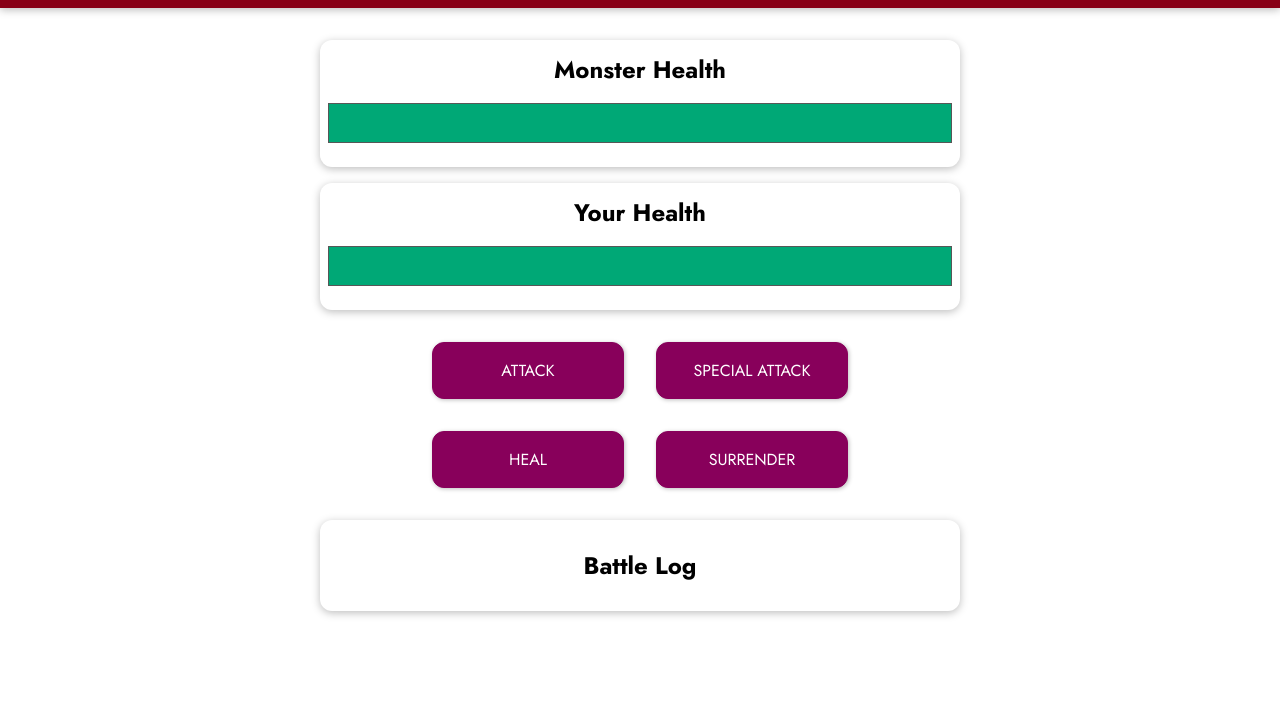
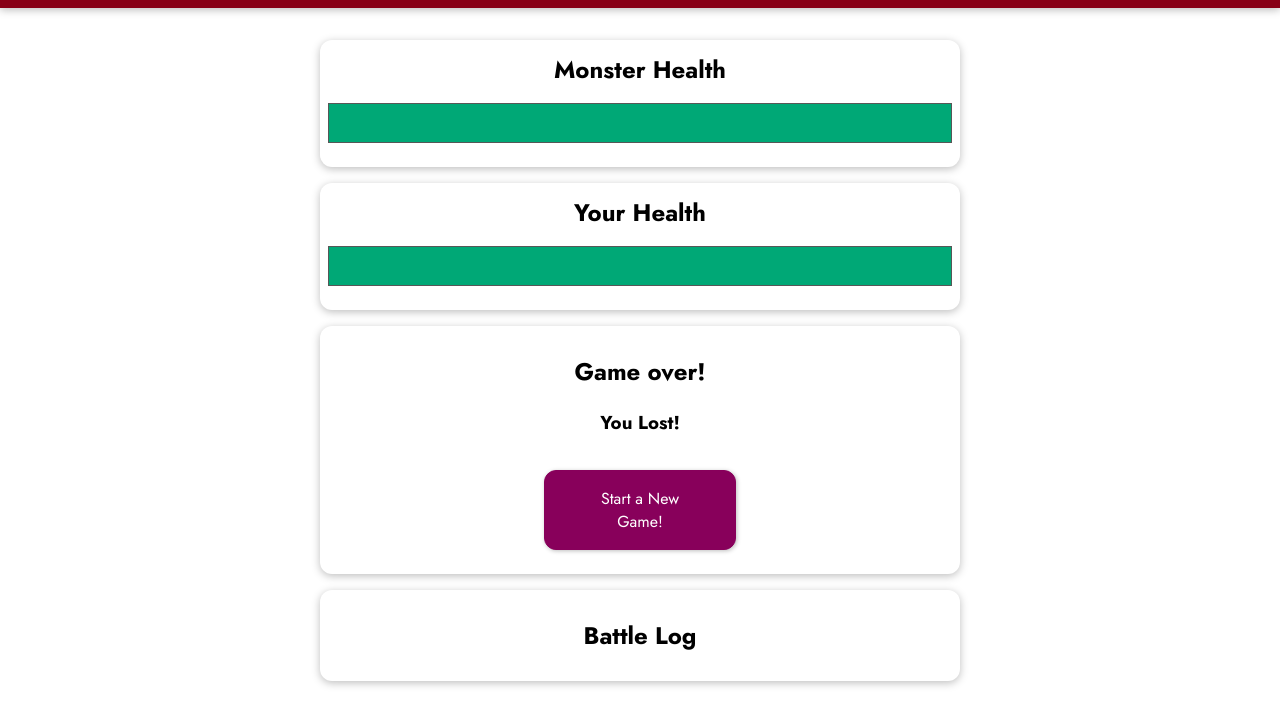
Before and after one commit to DulanjaliSenarathna/monster-slayer-vuejs-game, a plain HTML site: page index.html in a window 1280 px wide. Both pictures are taken after a click on the button "SURRENDER". Shown: the part 97-800 px from the top of the page. Drawn offline with nearby package versions, Linux system fonts and the light colour scheme.

Commit message:
Finishing the Core Functionality

```diff
--- a/app.js
+++ b/app.js
@@ -13,10 +13,16 @@ const app = Vue.createApp({
     },
     computed:{
         monsterBarStyles(){
-            return {width:this.monsterHealth + '%'}
+            if(this.monsterHealth<0){
+                return {width:'0%'};
+            }
+            return {width:this.monsterHealth + '%'};
         },
         playerBarStyles(){
-            return {width:this.playerHealth + '%'}
+            if(this.playerHealth<0){
+                return {width:'0%'};
+            }
+            return {width:this.playerHealth + '%'};
         },
         mayUseSpecialAttack(){
             return this.currentRound % 3 !==0;
@@ -48,6 +54,12 @@ const app = Vue.createApp({
         }
     },
     methods:{
+        startGame(){
+            this.playerHealth=100,
+            this.monsterHealth=100,
+            this.currentRound=0,
+            this.winner=null
+        },
         attackMonster(){
           this.currentRound++;
           const attackValue = getRandomValue(5,12);
@@ -75,6 +87,10 @@ const app = Vue.createApp({
             }
             this.attackPlayer();
         },
+
+        surrender(){
+            this.winner='monster';
+        }
     },
 });
 
--- a/index.html
+++ b/index.html
@@ -34,12 +34,13 @@
         <h3 v-if="winner === 'monster'">You Lost!</h3>
         <h3 v-if="winner === 'player'">You won!</h3>
         <h3 v-if="winner === 'draw'">Draw!</h3>
+        <button @click="startGame">Start a New Game!</button>
       </section>
-      <section id="controls">
+      <section id="controls" v-else>
         <button @click="attackMonster">ATTACK</button>
         <button :disabled="mayUseSpecialAttack" @click="specialAttackMonster">SPECIAL ATTACK</button>
         <button  @click="healPlayer">HEAL</button>
-        <button>SURRENDER</button>
+        <button @click="surrender">SURRENDER</button>
       </section>
       <section id="log" class="container">
         <h2>Battle Log</h2>
```
